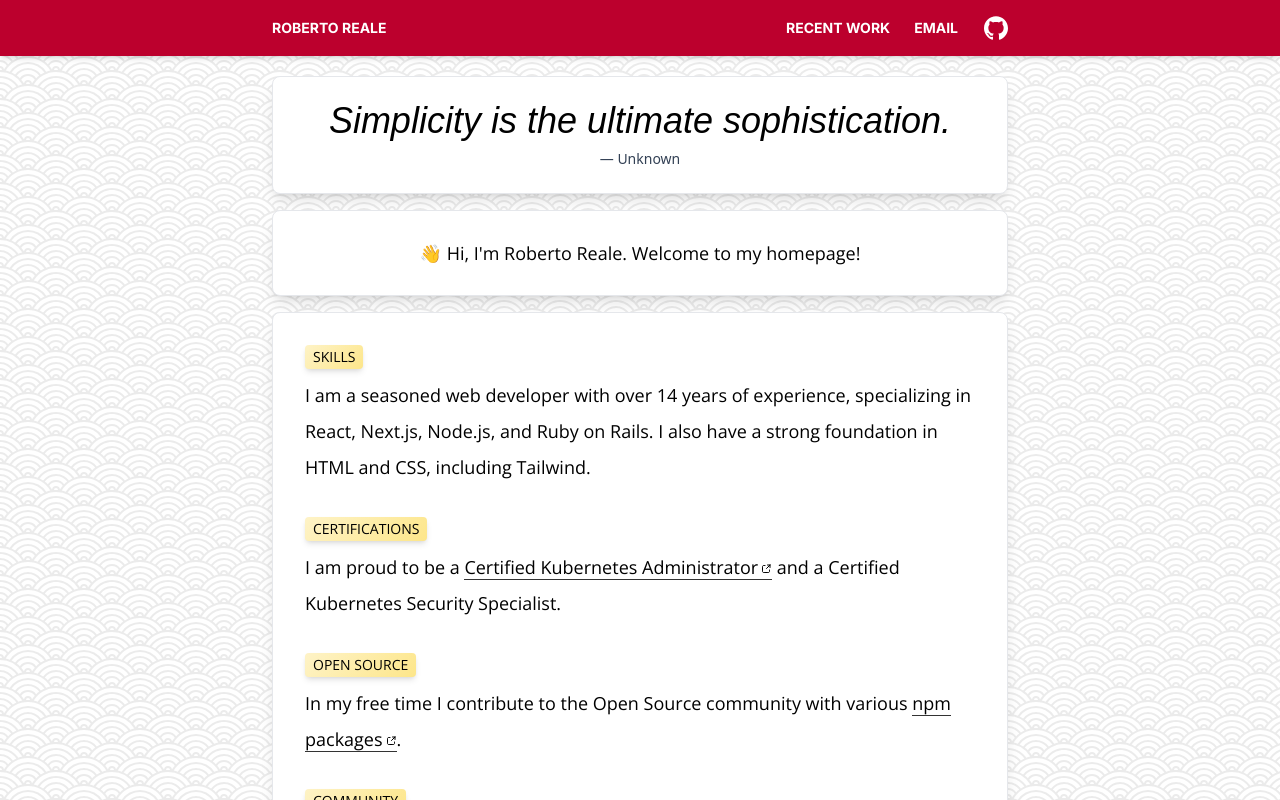
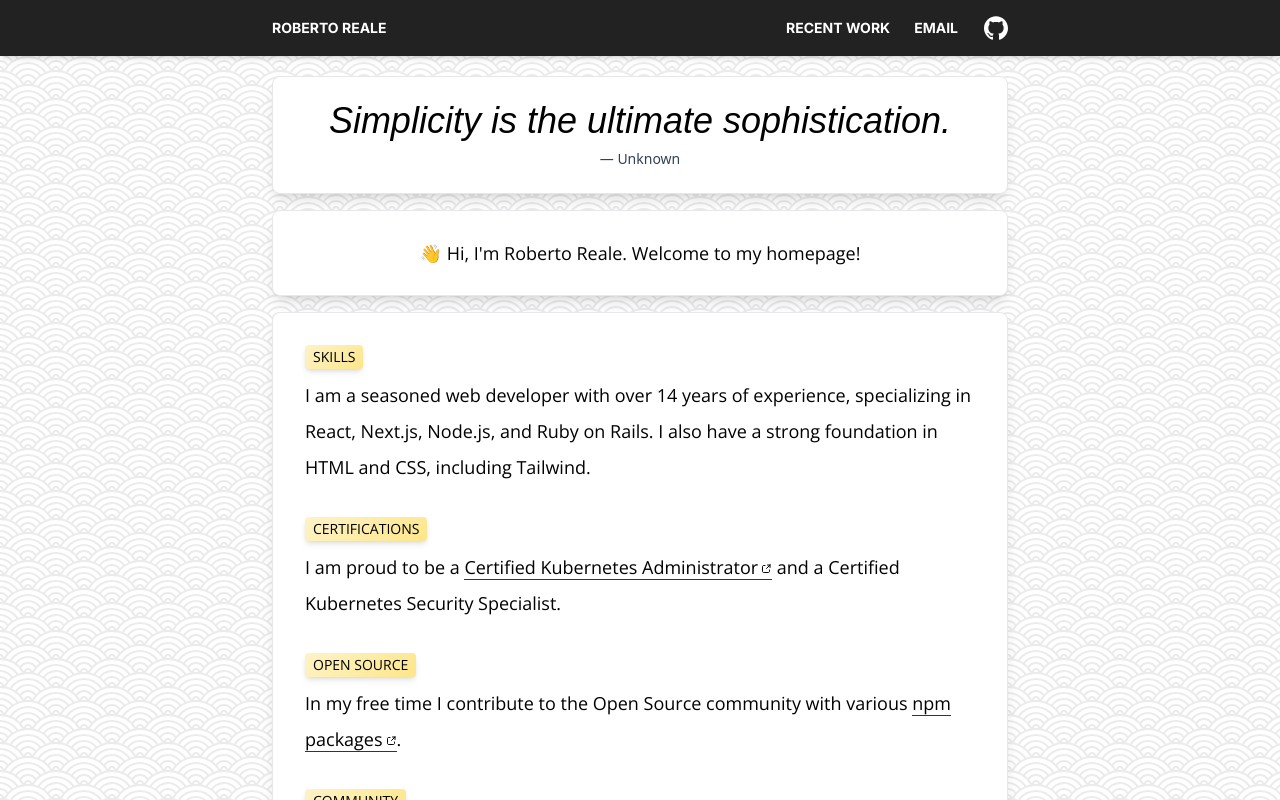
Before and after one commit to sickdyd/sickdyd.github.io, a Next.js app: page / in a window 1280 px wide. Shown: the top 800 px of the page. Built offline with nearby package versions, Linux system fonts and the light colour scheme; a web font is replaced by a local one.

Commit message:
Change primary color

```diff
--- a/src/app/globals.css
+++ b/src/app/globals.css
@@ -3,7 +3,7 @@
 @tailwind utilities;
 
 :root {
-  --color-primary: #bc002d;
+  --color-primary: #222;
   --color-secondary: #d0d0d0;
   --color-tertiary: #333;
 }
```
